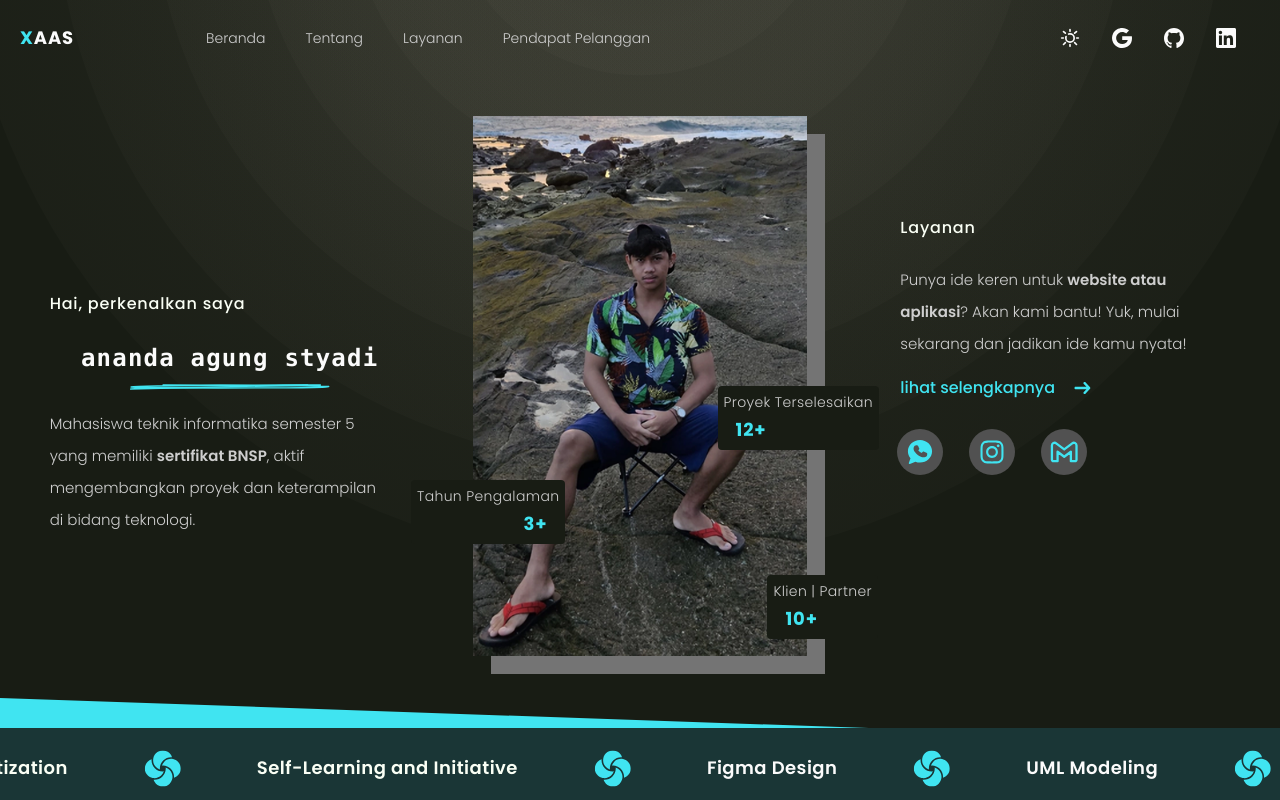
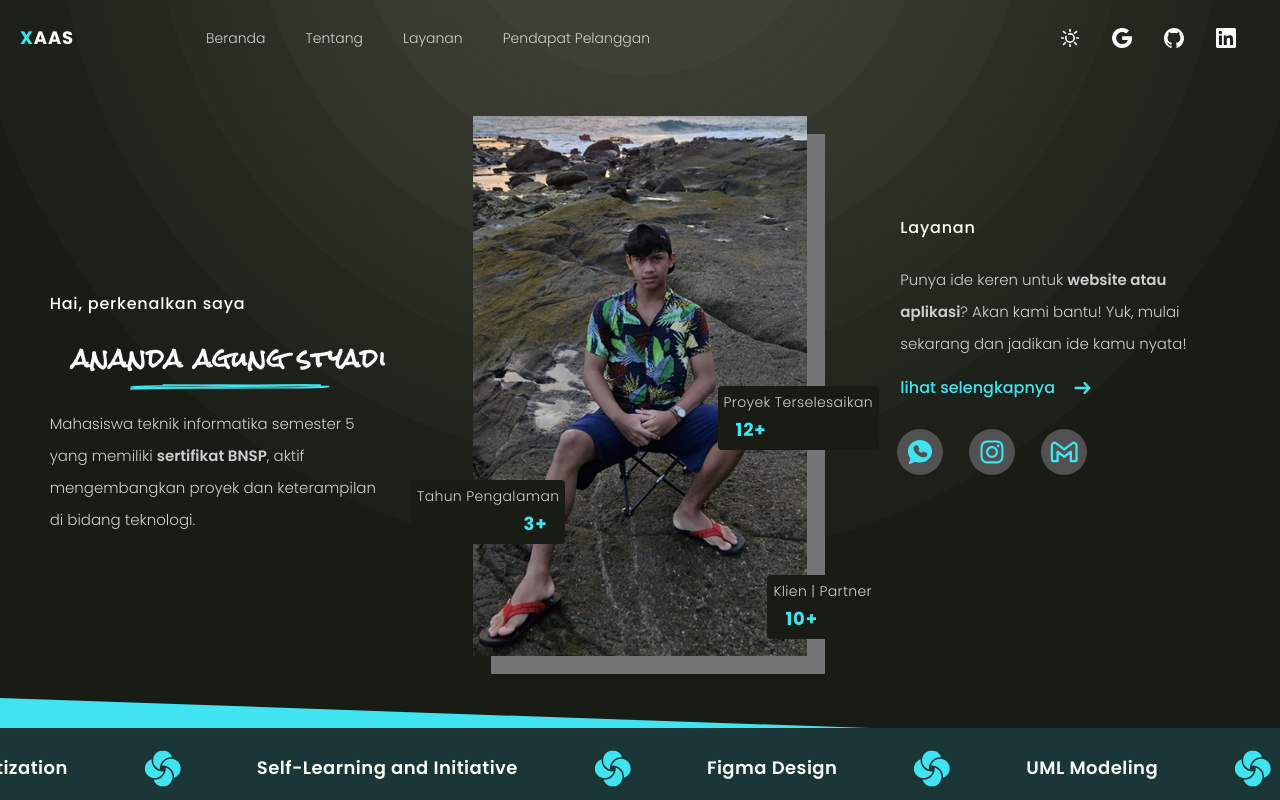
Before and after one commit to AugustAgung05/Portofolio, a React (Vite) app: page / in a window 1280 px wide. Shown: the top 800 px of the page. Built offline with nearby package versions, Linux system fonts and the light colour scheme.

Commit message:
fix class

```diff
--- a/src/sections/BerandaSection.jsx
+++ b/src/sections/BerandaSection.jsx
@@ -30,7 +30,7 @@ function AboutSection(){
 
                     <div className="lg:min-w-[340px] mt-12 lg:mt-0 lg:self-end">
                         <h3 className="text-white tracking-wider font-medium text-sm md:text-base lg:text-sm xl:text-base 3xl:text-3xl">Hai, perkenalkan saya</h3>
-                        <h1 className="text-light font-mono font-bold text-center lg:text-start mt-3 lg:mt-6 lg:ml-3 xl:ml-5 2xl:ml-0 tracking-wider text-[24px] md:text-[26px] lg:text-[24px] 2xl:text-[28px] 3xl:text-[32px] tracking-in-expand line-bottom-home relative font-rock-salt">ananda agung styadi</h1>
+                        <h1 className="text-light font-bold text-center lg:text-start mt-3 lg:mt-6 lg:ml-3 xl:ml-5 2xl:ml-0 tracking-wider text-[24px] md:text-[26px] lg:text-[24px] 2xl:text-[28px] 3xl:text-[32px] tracking-in-expand line-bottom-home relative font-rock-salt">ananda agung styadi</h1>
                         <p className="mt-6 lg:mt-8 lg:w-[260px] xl:w-[330px] 2xl:w-[390px] 3xl:w-[650px] text-sm md:text-base lg:text-[13px] xl:text-[15px] font-light text-secondary leading-8">
                             <span className="block lg:hidden">
                                 Mahasiswa aktif dari program studi Teknik Informatika semester 5 yang telah memiliki <strong className="font-semibold"> sertifikat kompetensi BNSP</strong>. Berpengalaman dalam mengembangkan berbagai proyek pembelajaran dan selalu bersemangat memperdalam keterampilan di bidang teknologi informasi, mulai dari pemrograman, pengembangan aplikasi, hingga riset terbaru di industri digital.
```
